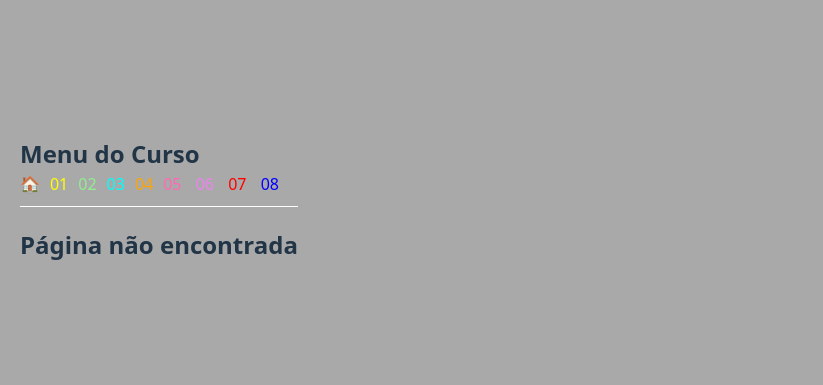
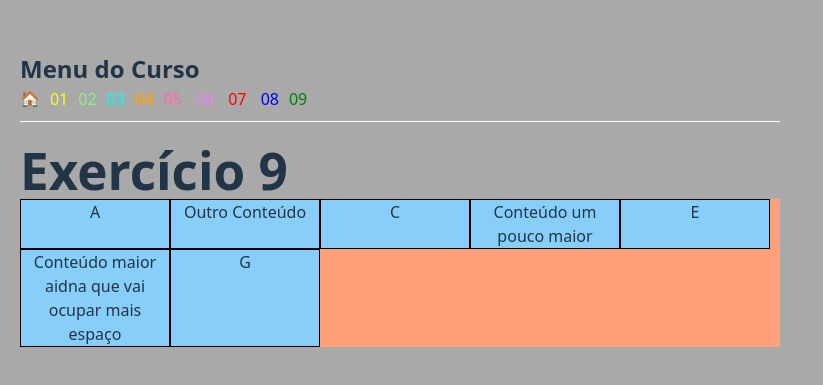
Before and after one commit to CAFE2l/HTML_CSS_MODULO5, a React (Vite) app in the folder curso-react/: page /ex09 in a window 1280 px wide. Shown: the part 201-586 px from the top of the page, without its empty margins (0-823 px from the left). Built offline with nearby package versions, Linux system fonts and the light colour scheme.

Commit message:
flex009 finalizadoa

```diff
--- a/curso-react/src/App.jsx
+++ b/curso-react/src/App.jsx
@@ -11,6 +11,7 @@ import Flex005 from './Exercicios/ex027/flex005/index'; // <--- NOVO
 import Flex006 from './Exercicios/ex027/flex006/index'; // <--- NOVO
 import Flex007 from './Exercicios/ex027/flex007/index';
 import Flex008 from './Exercicios/ex027/flex008/index';
+import Flex009 from './Exercicios/ex027/flex009/index';
 
 function App() {
   return (
@@ -29,6 +30,7 @@ function App() {
           <Link to="/ex06" style={{ color: 'violet', marginRight: '10px' }}>06 </Link>
           <Link to="/ex07" style={{ color: 'red', marginRight: '10px' }}>07 </Link>
           <Link to="/ex08" style={{ color: 'blue', marginRight: '10px' }}>08</Link>
+          <Link to="/ex09" style={{ color: 'green', marginRight: '10px' }}>09</Link>
         </nav>
 
         {/* ROTAS */}
@@ -44,6 +46,7 @@ function App() {
           <Route path="/ex06" element={<Flex006 />} />
           <Route path="/ex07" element={<Flex007 />} />
           <Route path="/ex08" element={<Flex008 />} />
+          <Route path="/ex09" element={<Flex009 />} />
           <Route path="*" element={<h2>Página não encontrada</h2>} />
         </Routes>
 
--- /dev/null
+++ b/curso-react/src/Exercicios/ex027/flex009/index.jsx
@@ -0,0 +1,33 @@
+import React from 'react';
+
+export default function Flex004() {
+  const containerStyle = {
+    backgroundColor: 'lightsalmon',
+    display: 'flex',
+    flexFlow: 'row wrap',
+};
+
+  const itemStyle = {
+   backgroundColor: 'lightskyblue',
+   border: '1px solid black',
+   textAlign: 'center',
+   flexBasis: '150px',
+  };
+
+
+  return (
+    <div>
+      <h1>Exercício 9</h1>
+
+      <div style={containerStyle}>
+        <div id="i1" style={itemStyle}>A</div>
+        <div id="i2" style={itemStyle}>Outro Conteúdo</div>
+        <div id="i3" style={itemStyle}>C</div>
+        <div id="i4" style={itemStyle}>Conteúdo um pouco maior</div>
+        <div id="i5" style={itemStyle}>E</div>
+        <div id="i6" style={itemStyle}>Conteúdo maior aidna que vai ocupar mais espaço</div>
+        <div id="i7" style={itemStyle}>G</div>
+      </div>
+    </div>
+  );
+}
```
